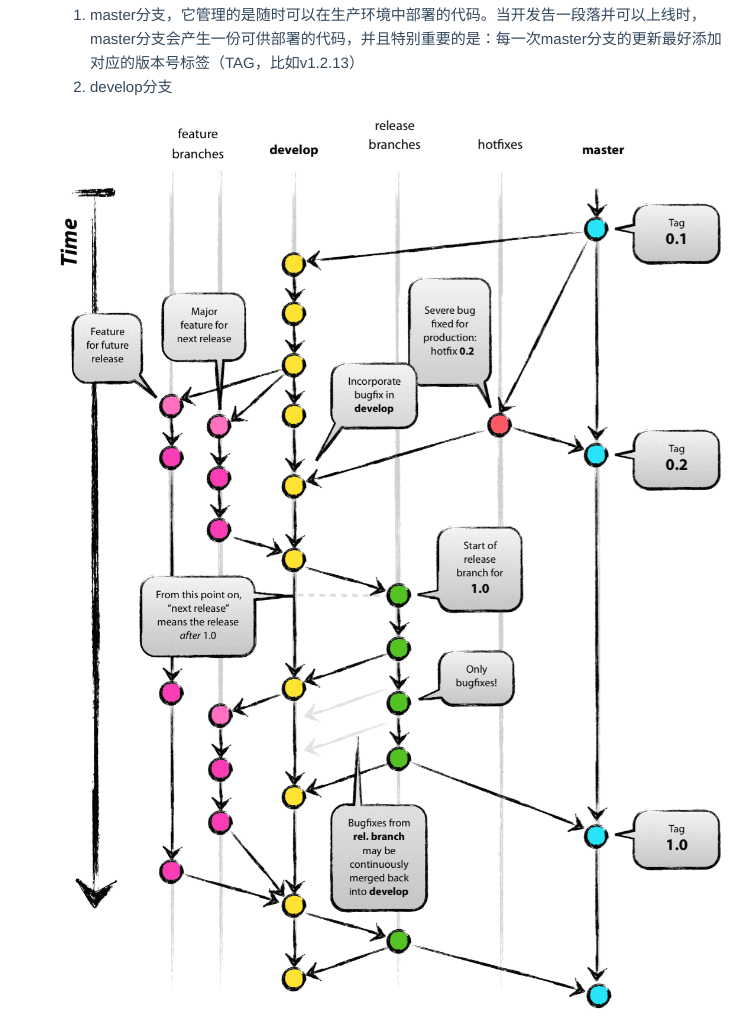
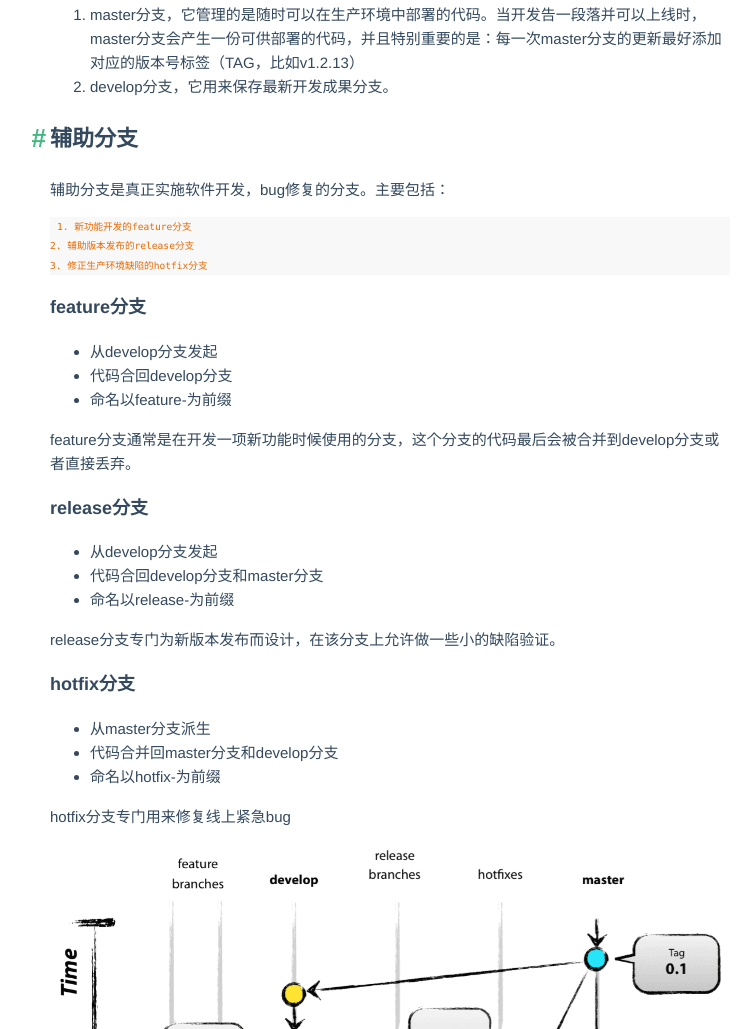
Before and after one commit to soooldier/soooldier.github.com, a plain HTML site: page 2016/05/03/gitflow开发流程/index.html in a window 1280 px wide. Shown: the part 507-1536 px from the top of the page, without its empty margins (250-1002 px from the left). Drawn offline with nearby package versions, Linux system fonts and the light colour scheme; some packages are replaced by stand-ins of ours; a script that the page names is missing; a web font is replaced by a local one.

Commit message:
Site updated: 2016-05-09 14:57:48

```diff
--- a/2016/05/03/gitflow开发流程/index.html
+++ b/2016/05/03/gitflow开发流程/index.html
@@ -3,8 +3,30 @@
 <h3 id="简介"><a href="#简介" class="headerlink" title="简介"></a>简介</h3><p>gitflow包括两种分支类型：主分支和辅助分支。主分支负责代码整合或者代码版本号管理；辅助分支是用于解决特定问题的分支，主要包括新功能开发，紧急bug修复等。</p>
 <h3 id="主分支"><a href="#主分支" class="headerlink" title="主分支"></a>主分支</h3><ol>
 <li>master分支，它管理的是随时可以在生产环境中部署的代码。当开发告一段落并可以上线时，master分支会产生一份可供部署的代码，并且特别重要的是：每一次master分支的更新最好添加对应的版本号标签（TAG，比如v1.2.13）</li>
-<li>develop分支</li>
+<li>develop分支，它用来保存最新开发成果分支。</li>
 </ol>
+<h3 id="辅助分支"><a href="#辅助分支" class="headerlink" title="辅助分支"></a>辅助分支</h3><p>辅助分支是真正实施软件开发，bug修复的分支。主要包括：</p>
+<pre><code>1. 新功能开发的feature分支
+2. 辅助版本发布的release分支
+3. 修正生产环境缺陷的hotfix分支
+</code></pre><h4 id="feature分支"><a href="#feature分支" class="headerlink" title="feature分支"></a>feature分支</h4><ul>
+<li>从develop分支发起</li>
+<li>代码合回develop分支</li>
+<li>命名以feature-为前缀</li>
+</ul>
+<p>feature分支通常是在开发一项新功能时候使用的分支，这个分支的代码最后会被合并到develop分支或者直接丢弃。</p>
+<h4 id="release分支"><a href="#release分支" class="headerlink" title="release分支"></a>release分支</h4><ul>
+<li>从develop分支发起</li>
+<li>代码合回develop分支和master分支</li>
+<li>命名以release-为前缀</li>
+</ul>
+<p>release分支专门为新版本发布而设计，在该分支上允许做一些小的缺陷验证。</p>
+<h4 id="hotfix分支"><a href="#hotfix分支" class="headerlink" title="hotfix分支"></a>hotfix分支</h4><ul>
+<li>从master分支派生</li>
+<li>代码合并回master分支和develop分支</li>
+<li>命名以hotfix-为前缀</li>
+</ul>
+<p>hotfix分支专门用来修复线上紧急bug</p>
 <p><img src="/media/git-model@2x.png" alt="git-model@2x"></p>
 </div></article></div></section><footer><div class="paginator"></div><div id="disqus_thread"></div><script>var disqus_shortname = 'soooldier';
 var disqus_identifier = '2016/05/03/gitflow开发流程/';
--- a/sitemap.xml
+++ b/sitemap.xml
@@ -4,7 +4,7 @@
   <url>
     <loc>http://soooldier.com/2016/05/03/gitflow%E5%BC%80%E5%8F%91%E6%B5%81%E7%A8%8B/</loc>
 
-    <lastmod>2016-05-03T10:07:35.000Z</lastmod>
+    <lastmod>2016-05-09T06:56:59.000Z</lastmod>
 
   </url>
 
```
Also changed, not shown: atom.xml (+25 -3 lines).
